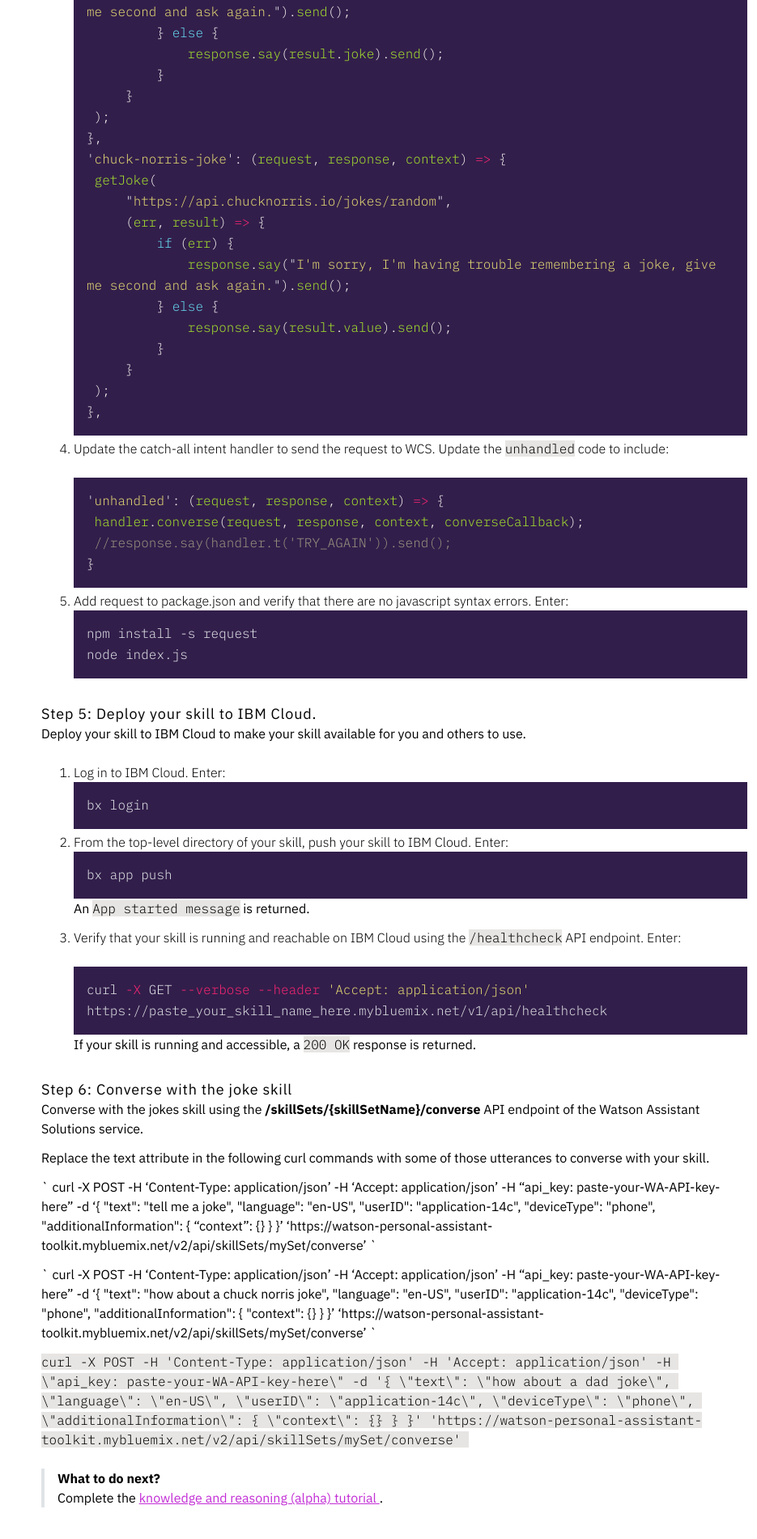
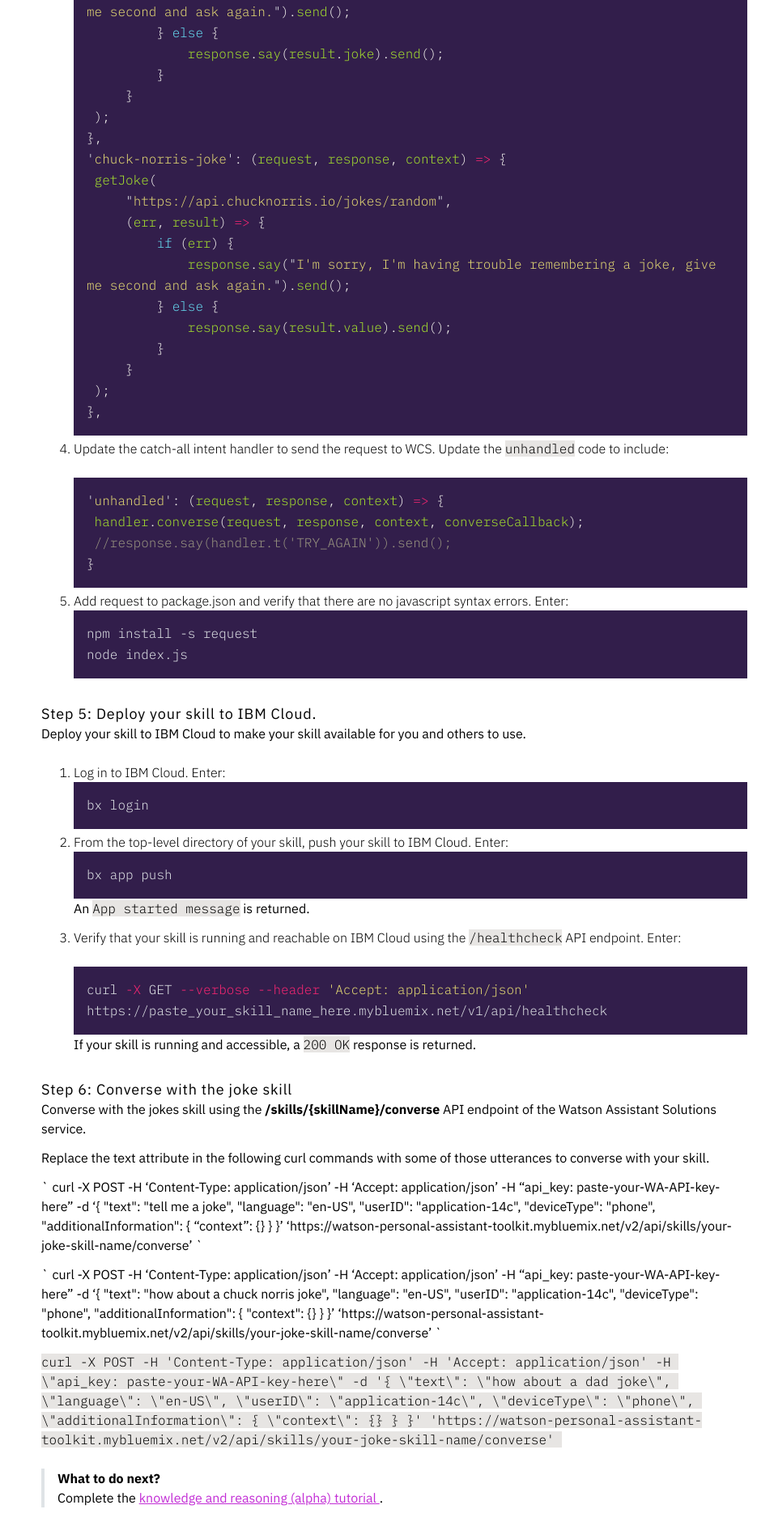
Before and after one commit to Watson-Personal-Assistant/developer, a Jekyll site: the page built from _content/further-topics/using-wcs.md, in a window 1280 px wide. Shown: the part 2420-4321 px from the top of the page at 81% size, without its empty margins (345-1280 px from the left). Built offline with Jekyll 4.4.1, drawn with Linux system fonts in a browser that asks for light colours; some web fonts are replaced.

Commit message:
changes wcs tutorial to not use a skillset for simplicity.

```diff
--- a/_content/further-topics/using-wcs.md
+++ b/_content/further-topics/using-wcs.md
@@ -119,15 +119,15 @@
 If your skill is running and accessible, a `200 OK` response is returned.
 
 #### Step 6: Converse with the joke skill
-Converse with the jokes skill using the  **/skillSets/{skillSetName}/converse** API endpoint of the Watson Assistant Solutions service.
+Converse with the jokes skill using the  **/skills/{skillName}/converse** API endpoint of the Watson Assistant Solutions service.
 
 Replace the text attribute in the following curl commands with some of those utterances to converse with your skill.
 
-` curl -X POST -H 'Content-Type: application/json' -H 'Accept: application/json' -H "api_key: paste-your-WA-API-key-here" -d '{ \"text\": \"tell me a joke\", \"language\": \"en-US\", \"userID\": \"application-14c\", \"deviceType\": \"phone\", \"additionalInformation\": { "context": {} } }' 'https://watson-personal-assistant-toolkit.mybluemix.net/v2/api/skillSets/mySet/converse' `
+` curl -X POST -H 'Content-Type: application/json' -H 'Accept: application/json' -H "api_key: paste-your-WA-API-key-here" -d '{ \"text\": \"tell me a joke\", \"language\": \"en-US\", \"userID\": \"application-14c\", \"deviceType\": \"phone\", \"additionalInformation\": { "context": {} } }' 'https://watson-personal-assistant-toolkit.mybluemix.net/v2/api/skills/your-joke-skill-name/converse' `
 
-` curl -X POST -H 'Content-Type: application/json' -H 'Accept: application/json' -H "api_key: paste-your-WA-API-key-here" -d '{ \"text\": \"how about a chuck norris joke\", \"language\": \"en-US\", \"userID\": \"application-14c\", \"deviceType\": \"phone\", \"additionalInformation\": { \"context\": {} } }' 'https://watson-personal-assistant-toolkit.mybluemix.net/v2/api/skillSets/mySet/converse' `
+` curl -X POST -H 'Content-Type: application/json' -H 'Accept: application/json' -H "api_key: paste-your-WA-API-key-here" -d '{ \"text\": \"how about a chuck norris joke\", \"language\": \"en-US\", \"userID\": \"application-14c\", \"deviceType\": \"phone\", \"additionalInformation\": { \"context\": {} } }' 'https://watson-personal-assistant-toolkit.mybluemix.net/v2/api/skills/your-joke-skill-name/converse' `
 
-`curl -X POST -H 'Content-Type: application/json' -H 'Accept: application/json' -H \"api_key: paste-your-WA-API-key-here\" -d '{ \"text\": \"how about a dad joke\", \"language\": \"en-US\", \"userID\": \"application-14c\", \"deviceType\": \"phone\", \"additionalInformation\": { \"context\": {} } }' 'https://watson-personal-assistant-toolkit.mybluemix.net/v2/api/skillSets/mySet/converse' `
+`curl -X POST -H 'Content-Type: application/json' -H 'Accept: application/json' -H \"api_key: paste-your-WA-API-key-here\" -d '{ \"text\": \"how about a dad joke\", \"language\": \"en-US\", \"userID\": \"application-14c\", \"deviceType\": \"phone\", \"additionalInformation\": { \"context\": {} } }' 'https://watson-personal-assistant-toolkit.mybluemix.net/v2/api/skills/your-joke-skill-name/converse' `
 
 > **What to do next?**<br/>
 Complete the [knowledge and reasoning (alpha) tutorial ]({{site.baseurl}}/knowledge/about-tutorial).
```
